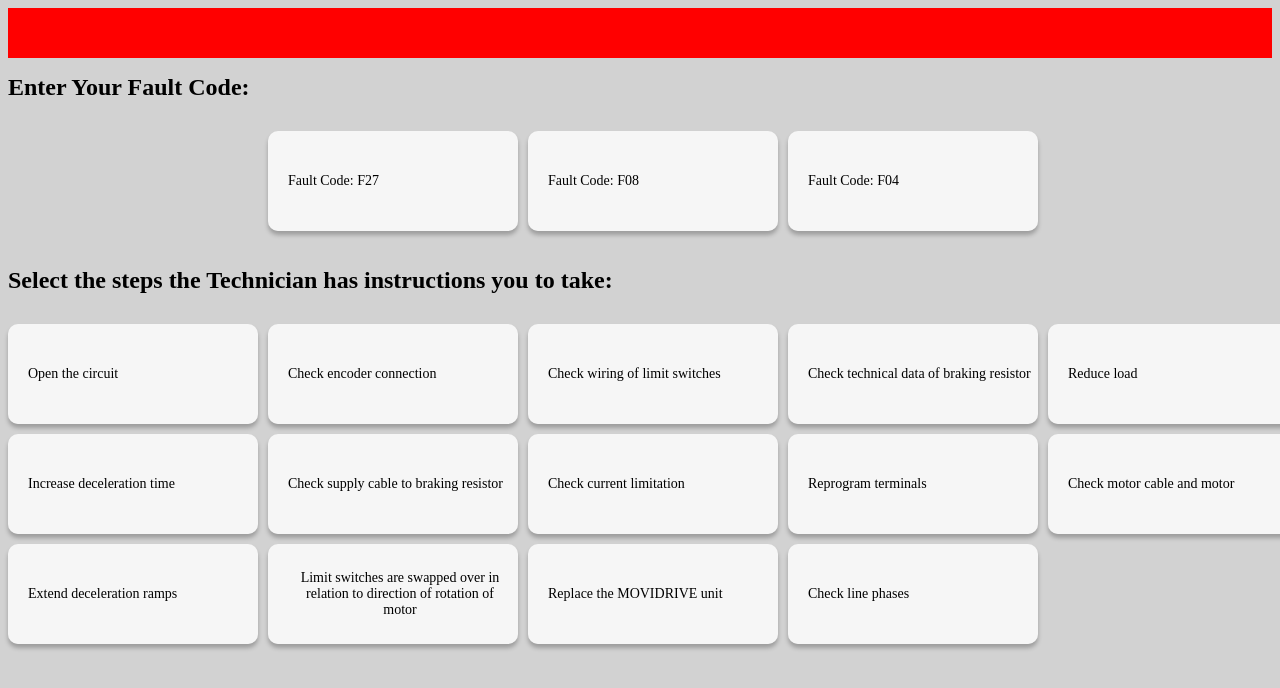
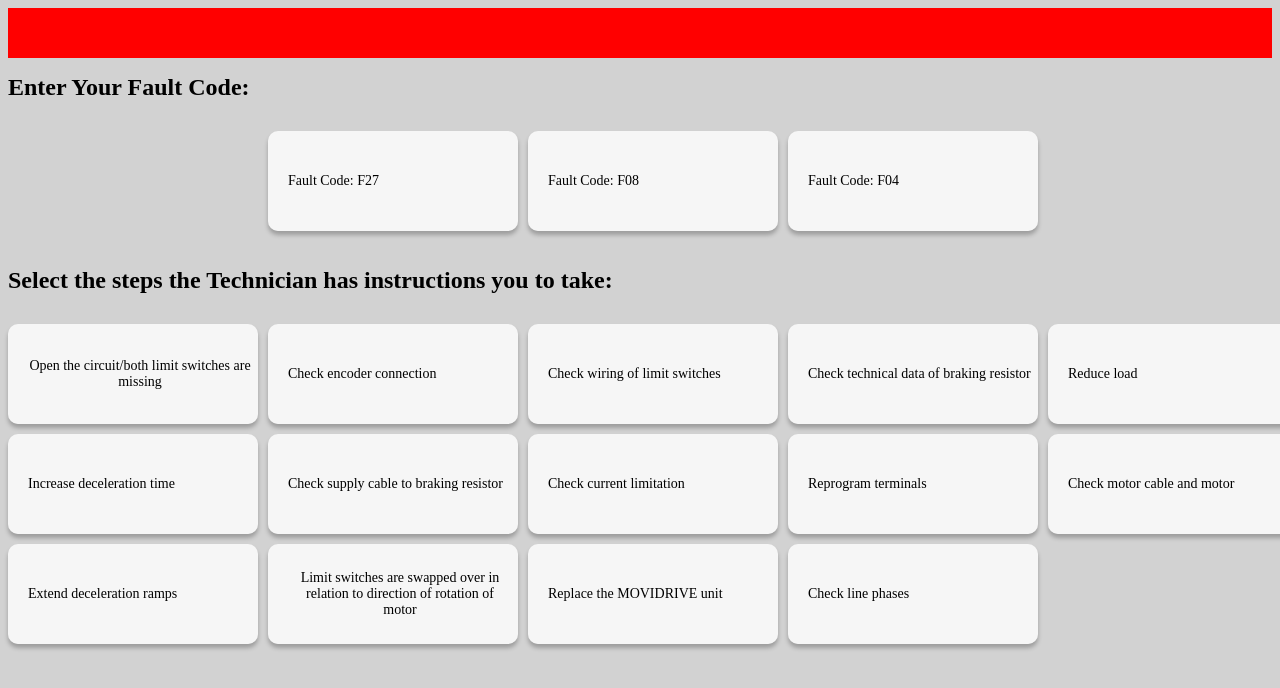
Before and after one commit to Team-SEW/BoothButtonGame, a website: page Buttons.html in a window 1280 px wide. Drawn offline with Linux system fonts and the light colour scheme.

Commit message:
Update Buttons.html

```diff
--- a/Buttons.html
+++ b/Buttons.html
@@ -17,7 +17,7 @@
       </div>
       <h1>Select the steps the Technician has instructions you to take: </h1>
       <div class="button-row">
-        <button class="button"> Open the circuit </button>   <!-- F27 -->
+        <button class="button"> Open the circuit/both limit switches are missing </button>   <!-- F27 -->
         <button class="button"> Check encoder connection </button>                    <!-- F08 -->
         <button class="button"> Check wiring of limit switches </button>             <!-- F27 -->
         <button class="button"> Check technical data of braking resistor </button>    <!-- F04 -->
```
